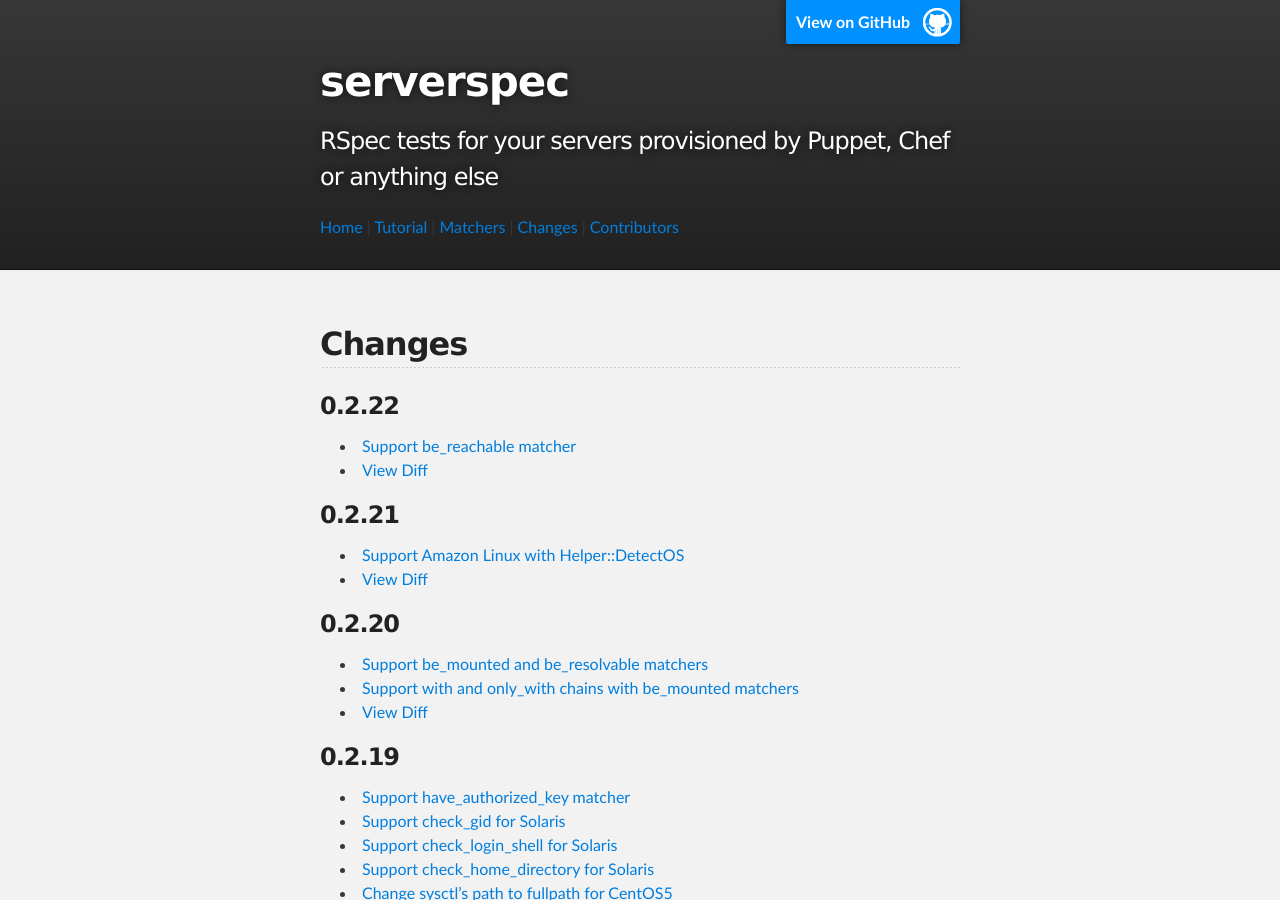
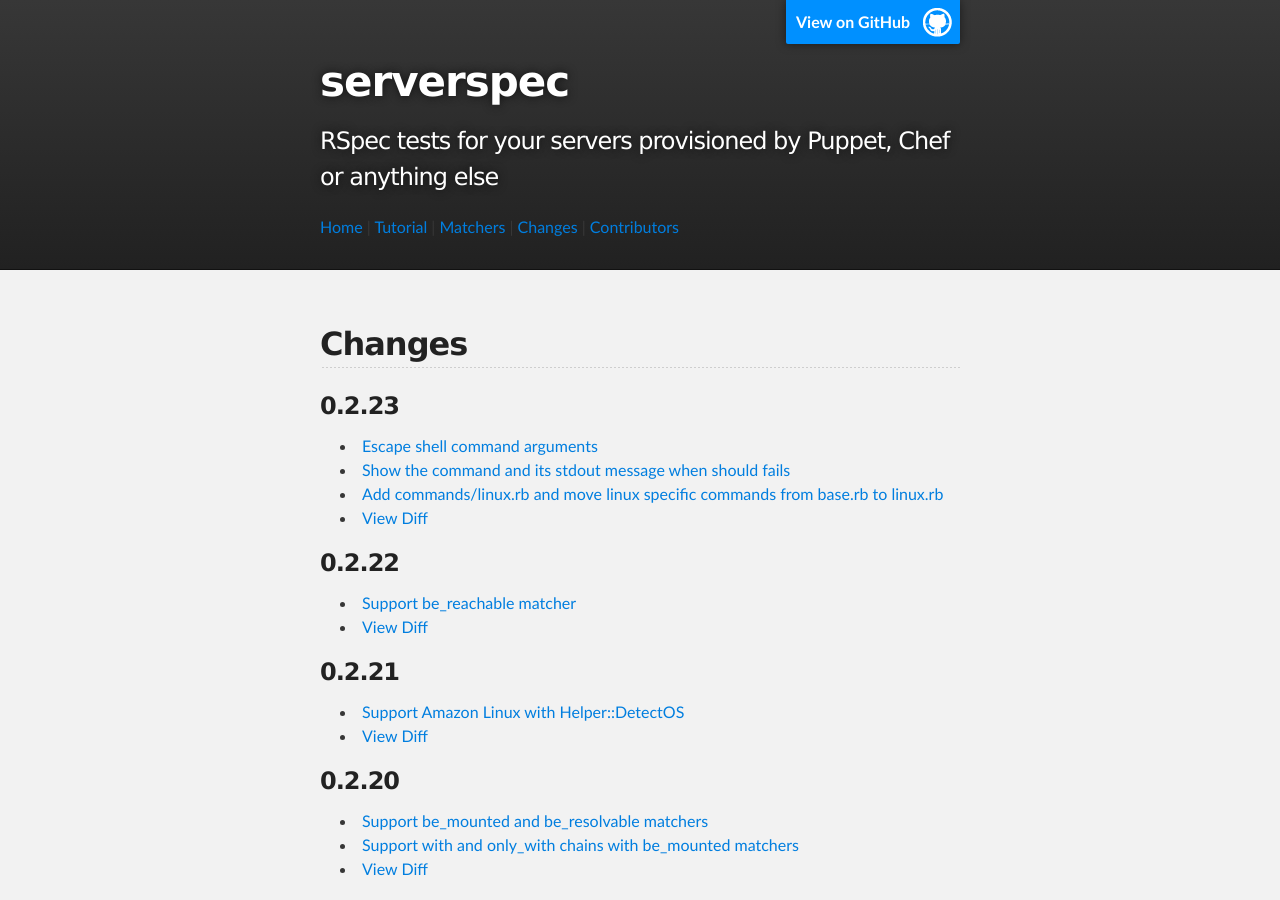
Before and after one commit to serverspec/serverspec.github.io, a Jekyll site: the page built from changes.md, in a window 1280 px wide and 900 px high. Built offline with Jekyll 4.4.1, drawn with Linux system fonts in a browser that asks for light colours; Markdown is read by kramdown in place of the engine named in the settings.

Commit message:
Add changes for v0.2.23

```diff
--- a/changes.md
+++ b/changes.md
@@ -4,6 +4,14 @@ title: changes
 ---
 
 ## Changes
+
+### 0.2.23
+
+ * [Escape shell command arguments](https://github.com/mizzy/serverspec/pull/87)
+ * [Show the command and its stdout message when should fails](https://github.com/mizzy/serverspec/pull/88)
+ * [Add commands/linux.rb and move linux specific commands from base.rb to linux.rb](https://github.com/mizzy/serverspec/pull/89)
+* [View Diff](https://github.com/mizzy/serverspec/compare/v0.2.22...v0.2.23)
+
 
 ### 0.2.22
 
```
